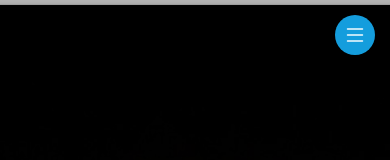
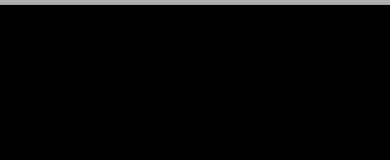
Before and after one commit to Christopher-Caswell/Christopher-Caswell.github.io, a plain HTML site: page index.html in a window 390 px wide. Shown: the top 160 px of the page. Drawn offline with nearby package versions, Linux system fonts and the light colour scheme.

Commit message:
Deactivated toggle on phone only

```diff
--- a/index.html
+++ b/index.html
@@ -32,7 +32,7 @@
 <body>
 
   <!-- ======= Mobile nav toggle button ======= -->
-  <i class="bi bi-list mobile-nav-toggle d-xl-none"></i>
+  <!-- <i class="bi bi-list mobile-nav-toggle d-xl-none"></i> -->
 
   <!-- ======= Hero Section ======= -->
   <section id="hero" class="d-flex flex-column justify-content-center align-items-center">
```
